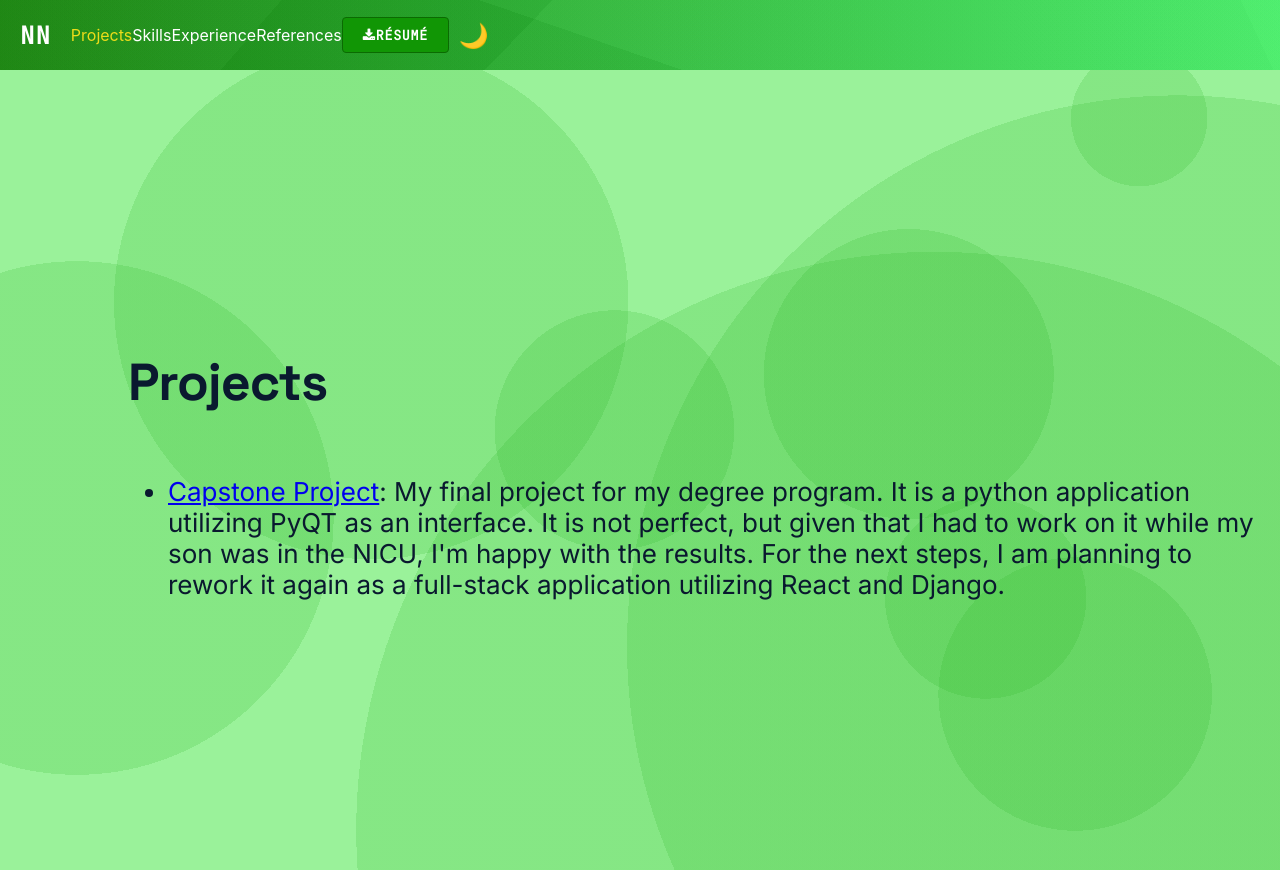
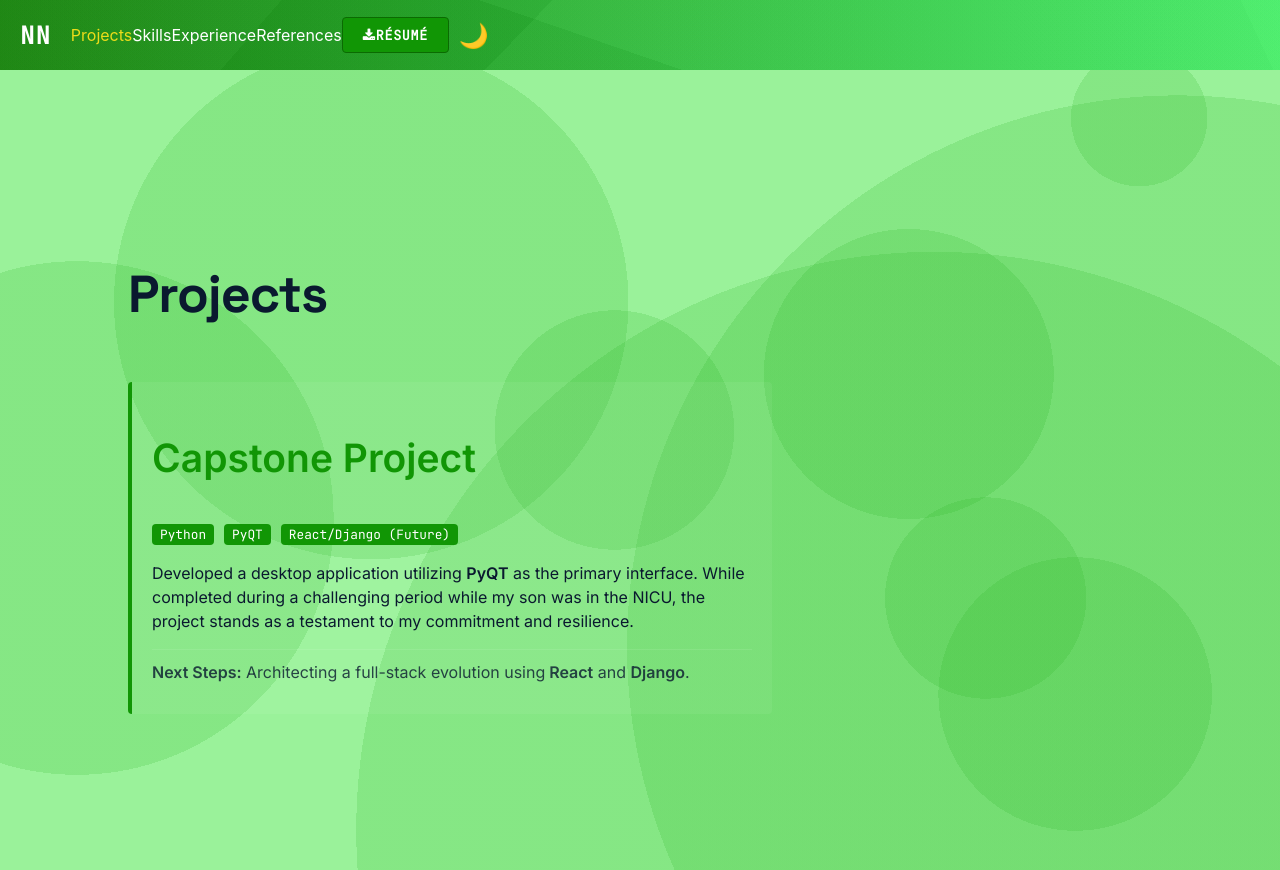
Before and after one commit to NevinsN/professional_portfolio, a React (Create React App) app in the folder professional_portfolio/: page /projects in a window 1280 px wide. Built offline with nearby package versions, Linux system fonts and the light colour scheme.

Commit message:
Project Work Updated

```diff
--- a/professional_portfolio/src/App.css
+++ b/professional_portfolio/src/App.css
@@ -222,3 +222,52 @@ button {
     width: 100%;
   }
 }
+
+/* Container for all project cards */
+.project-container {
+    display: flex;
+    justify-content: flex-start; /* Aligns with your left-heavy header title */
+    margin-top: 20px;
+    width: 100%;
+}
+
+.project-card {
+    background: rgba(255, 255, 255, 0.05); /* Subtle contrast */
+    border-left: 4px solid var(--primary-green); /* Visual 'Engineering' accent */
+    padding: 20px;
+    max-width: 600px;
+    text-align: left;
+    border-radius: 4px;
+}
+
+.project-link {
+    color: var(--primary-green);
+    text-decoration: none;
+}
+
+.tech-stack {
+    margin: 10px 0;
+}
+
+.tag {
+    background: var(--primary-green);
+    color: white;
+    padding: 2px 8px;
+    border-radius: 4px;
+    font-family: var(--font-mono);
+    font-size: 0.8rem;
+    margin-right: 10px;
+}
+
+.project-body p {
+    font-size: 1rem;
+    line-height: 1.5;
+    margin-bottom: 10px;
+}
+
+.project-meta {
+    font-size: 0.9rem;
+    opacity: 0.8;
+    border-top: 1px solid rgba(255,255,255,0.1);
+    padding-top: 10px;
+}
--- a/professional_portfolio/src/pages/projects.js
+++ b/professional_portfolio/src/pages/projects.js
@@ -1,22 +1,42 @@
 import React from "react";
+// No need to import Link if we aren't linking to a sub-page yet,
+// but kept it here in case you have a 'Capstone' route ready.
 import { Link } from "react-router-dom";
 
 const Projects = ({ theme }) => {
     return (
         <header className={`App-header ${theme}`}>
-        <div className="App-header_titleSubpage">
-            <h1>Projects</h1>
+            <div className="App-header_titleSubpage">
+                <h1>Projects</h1>
 
-            <ul>
-                <li>
-                    <Link to="Capstone">Capstone Project</Link>: My final project for my degree program. It is a python application utilizing PyQT as an interface.
-                    It is not perfect, but given that I had to work on it while my son was in the NICU, I'm happy with the results.
-                    For the next steps, I am planning to rework it again as a full-stack application utilizing
-                    React and Django.
-                </li>
-            </ul>
+                <div className="project-container">
+                    {/* Project Card 1: Capstone */}
+                    <div className="project-card">
+                        <div className="project-header">
+                            <h2>
+                                <Link to="Capstone" className="project-link">Capstone Project</Link>
+                            </h2>
+                            <div className="tech-stack">
+                                <span className="tag">Python</span>
+                                <span className="tag">PyQT</span>
+                                <span className="tag">React/Django (Future)</span>
+                            </div>
+                        </div>
 
-        </div>
+                        <div className="project-body">
+                            <p>
+                                Developed a desktop application utilizing <strong>PyQT</strong> as the primary interface.
+                                While completed during a challenging period while my son was in the NICU, the project
+                                stands as a testament to my commitment and resilience.
+                            </p>
+                            <p className="project-meta">
+                                <strong>Next Steps:</strong> Architecting a full-stack evolution using
+                                <strong> React</strong> and <strong>Django</strong>.
+                            </p>
+                        </div>
+                    </div>
+                </div>
+            </div>
         </header>
     );
 };
```
